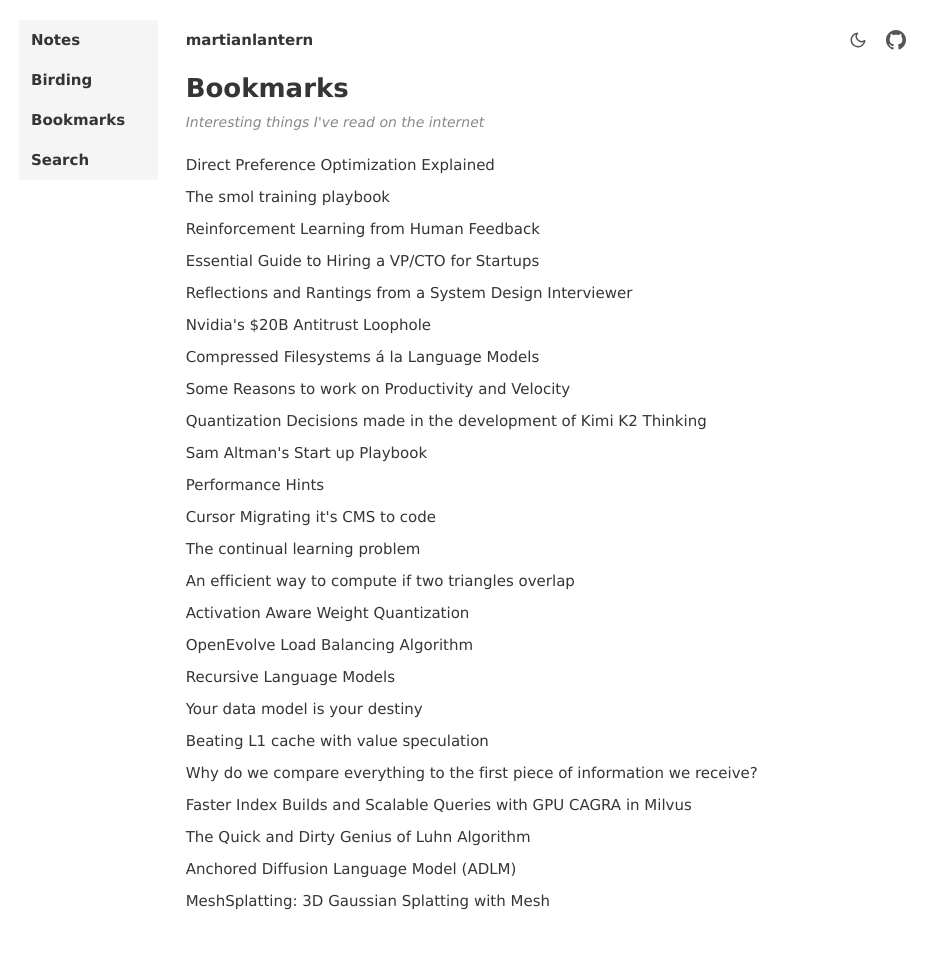
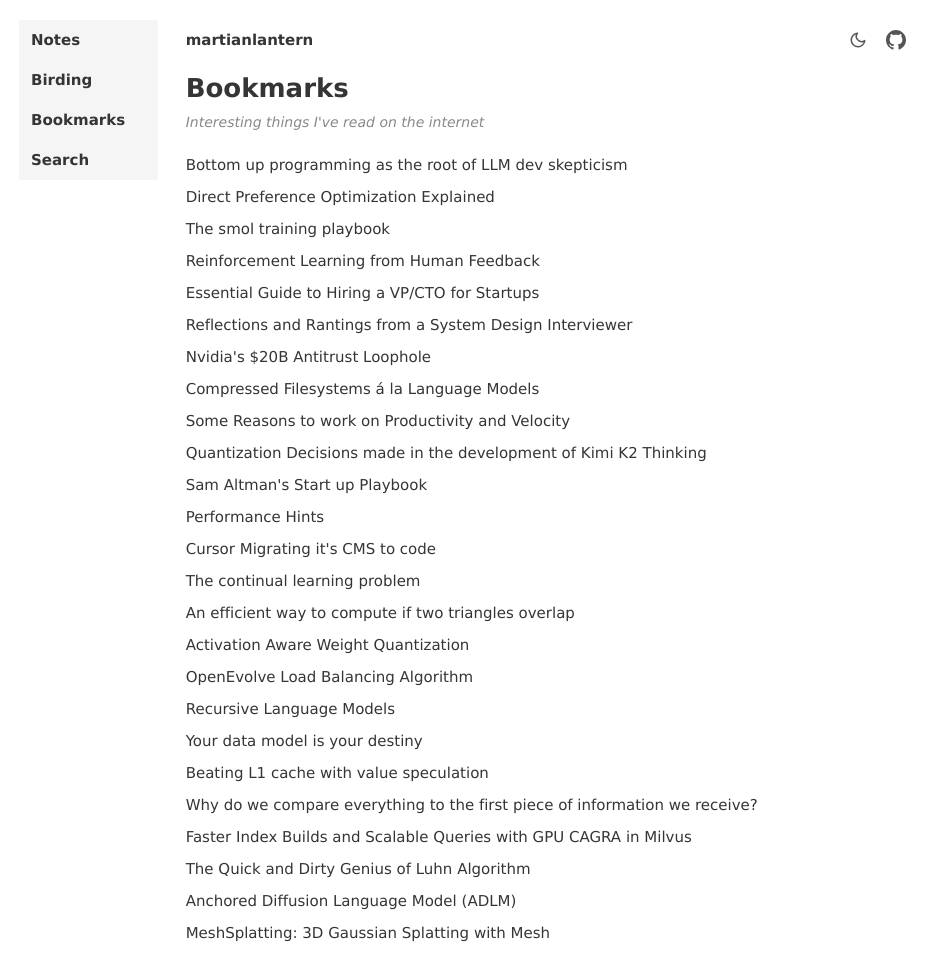
Before and after one commit to martianlantern/martianlantern.github.io, a Jekyll site: the page built from bookmarks.md, in a window 1280 px wide. Shown: the whole page, without its empty margins (166-1103 px from the left). Built offline with Jekyll 4.4.1, drawn with Linux system fonts in a browser that asks for light colours; before the commit the page ends 937 px from its top, so only the background shows below that.

Commit message:
adding some new readings

```diff
--- a/bookmarks.md
+++ b/bookmarks.md
@@ -9,6 +9,10 @@ title: Bookmarks
     </div>
     <div class="posts-list-clean">
         <p class="cool-stuff-tagline">Interesting things I've read on the internet</p>
+
+        <a href="https://www.klio.org/theory-of-llm-dev-skepticism/" class="post-entry" target="_blank">
+            <span class="post-title">Bottom up programming as the root of LLM dev skepticism</span>
+        </a>
 
         <a href="https://www.tylerromero.com/posts/2024-04-dpo/" class="post-entry" target="_blank">
             <span class="post-title">Direct Preference Optimization Explained</span>
```
